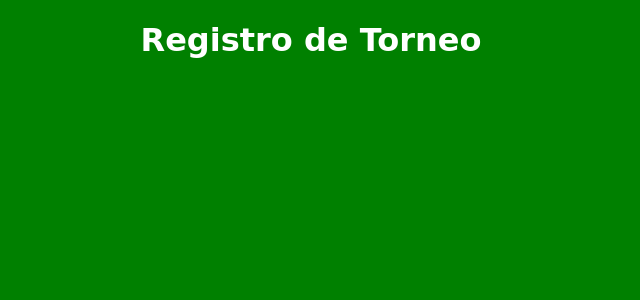
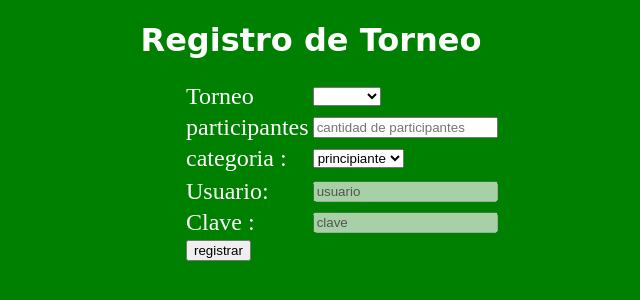
Before and after one commit to Programacion2UNET/proyecto-2-luis10, a PHP site: page /registro_torneo.php in a window 1280 px wide. Shown: the top 300 px of the page, without its empty margins (329-969 px from the left). Run offline with PHP 8.4, Linux system fonts and the light colour scheme; tables that the repository leaves empty or names only in its code hold one stand-in row (values such as "Sample post"); some libraries are stand-ins or nearby versions.

Commit message:
modificando archivos de registro torneo

```diff
--- a/registro_torneo.php
+++ b/registro_torneo.php
@@ -8,7 +8,7 @@
 		 html{
    	 	   background-color: green;
    	     }
-   	     .formulario{
+   	     #formulario{
    	     	 position: absolute;
    	     	 left: 40%;
    	     	 top: 10%;
@@ -17,6 +17,8 @@
          	color: white;
          	font-size: 24px;
          }
+		 select{
+	     }
          h1{
       	  text-align: center;
       	  color: white;
@@ -24,12 +26,84 @@
          }
 
 		</style>
+        <script src="jquery-3.2.1.min.js"></script>
+         <script type="text/javascript">
+
+
+
+         function imprimir() {
+
+            document.write(" <form action=''  method='post' id='formulario'><table><tr><td><label for='torneo'>Torneo</label></td> <td><select id='torneo'><option id='lista'></option></select> </td>      </tr>      <tr>         <td><label for='cant'>participantes</label></td>         <td><input type='text' name='cant' id='cant' placeholder='cantidad de participantes'></td>     </tr>     <tr>            <td> <label for='cate'>categoria :</label></td>           <td><select>              <option>principiante</option>              <option>aficiaonado</option>              <option>profesional</option>          </select></td>     <tr>                  <tr>              <td><label for='usuario'>Usuario:</label></td>                <td><input type='text' id='usuario' name='usuario' placeholder='Ingresa tu usuario' disabled='true' value='usuario'></td>            </tr>           <tr>              <td><label for='clave'>Clave :</label></td>                <td><input type='text' id='clave' name='clave' placeholder='Ingresa tu clave' disabled='true' value='clave'></td>            </tr>     <tr>       <td><input type='submit' value='registrar'  /></td>     </tr>     </table>     </form>");
+
+		 // document.writeln(arrayJS[0]);
+
+			//for(var i=0;i<cont;i++){
+			  // $("#lista").after("<option>"+torneo[i]+"</option>");
+			//}
+
+          /*  $("#lista").after("<option>"+num+"</option>");//asignar variables que pro
+          	$("#lista").after("<option>basquet</option>");
+			      $("#lista").remove(); */
+
+		  }
+		 function insertar(torneo){
+			  $("#lista").after("<option>"+torneo+"</option>");
+			 //  $("#lista").remove();
+		}
+      </script>
+
 </head>
 
 <body>
 
      <h1>Registro de Torneo</h1>
 
+     <?php
+            $num=12345;
+			 //$usuario=$_POST["usuario"];
+			 //$clave=$_POST["clave"];
+			$db_host="localhost";
+			$db_nombre="torneo_dep";
+			$db_usuario="root";
+			$db_contra="";
+
+			$coneccion=mysqli_connect($db_host,$db_usuario,$db_contra,$db_nombre);
+			if(mysqli_connect_errno()){
+
+				   echo "FALLO AL CONECTAR";
+				   exit();
+				}
+			  mysqli_set_charset($coneccion,"uft8");
+			 $consulta="SELECT * FROM torneos_fecha";
+			 $resultado=mysqli_query($coneccion,$consulta);
+			 $ecn=false;
+			 $cont=0;
+			 $torneo[]="";
+
+			  while($fila=mysqli_fetch_array($resultado,MYSQL_ASSOC)){
+
+			    if(strcmp($fila["torneo"],"")==0 && strcmp($fila["fecha"],"")==0){
+
+
+	              }
+				  else {
+				   $ecn=true;
+				 }
+				$torneo[]=$fila["torneo"];
+			    $cont++;
+			  }
+
+			  mysqli_close($coneccion);
+
+			  if($ecn){
+				  echo"<script>imprimir()</script>";
+				  for($v=1;$v<count($torneo);$v++){
+				   echo "<script>insertar('$torneo[$v]')</script>";
+				  }
+			  }
+
+     ?>
+
 
 </body>
 </html>
--- a/verificacion.php
+++ b/verificacion.php
@@ -33,15 +33,18 @@
 	 if($ecn==true && ($usuario!="#".$auxausuario && $clave!="1234") ){
 
 	   $resultado->closeCursor();
+	   $base=null;
 
 	  header('Location:registro_torneo.php');
 	}
 	else if($ecn){
 		$resultado->closeCursor();
+		$base=null;
 	  header('Location:acceso_admin.php');
 	}
 	else {
 	  $resultado->closeCursor();
+	  $base=null;
 	    header('Location:portada.html');
 	}
    }
```
